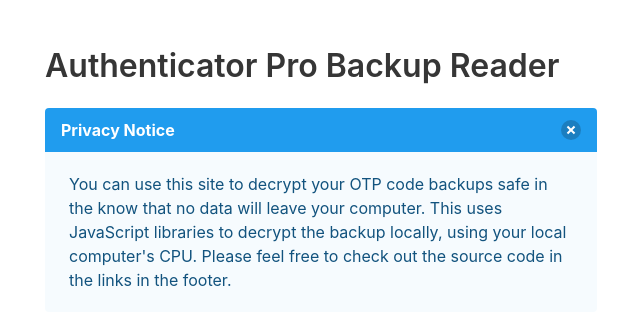
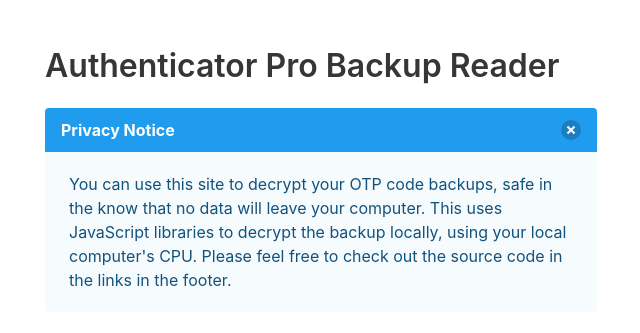
Before and after one commit to creeperCN/authenticator-pro-offline, a website: page index.html in a window 1280 px wide. Shown: the top 333 px of the page, 319-959 px from the left. Drawn offline with Linux system fonts and the light colour scheme.

Commit message:
Update index.html

```diff
--- a/index.html
+++ b/index.html
@@ -35,7 +35,7 @@
           <button onclick="document.getElementById('disclaimer').remove('is-active')" class="delete" aria-label="delete"></button>
         </div>
         <div class="message-body">
-          You can use this site to decrypt your OTP code backups safe in the know that no data will leave your computer. This uses JavaScript libraries to decrypt the backup locally, using your local computer's CPU. Please feel free to check out the source code in the links in the footer.
+          You can use this site to decrypt your OTP code backups, safe in the know that no data will leave your computer. This uses JavaScript libraries to decrypt the backup locally, using your local computer's CPU. Please feel free to check out the source code in the links in the footer.
         </div>
       </article>
       <p style="font-weight:bold;line-height: 3;">Your encrypted Authenticator Pro file</p>
```
